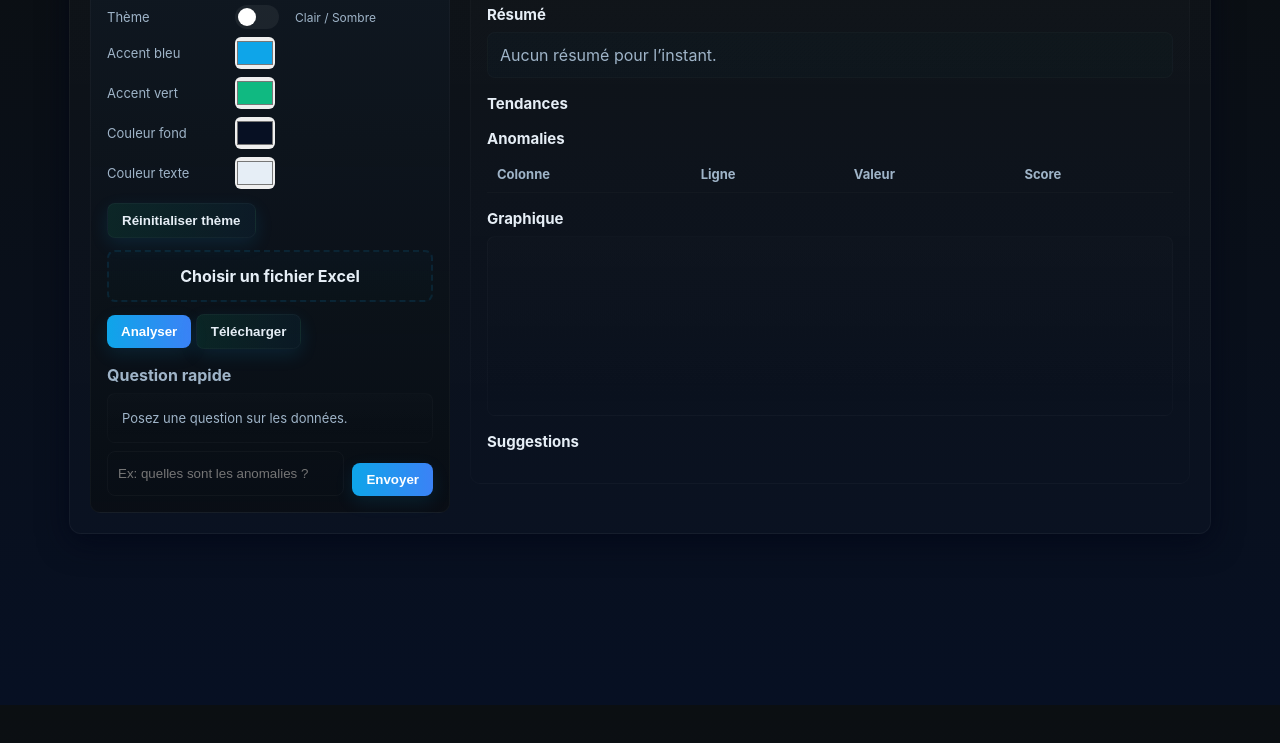
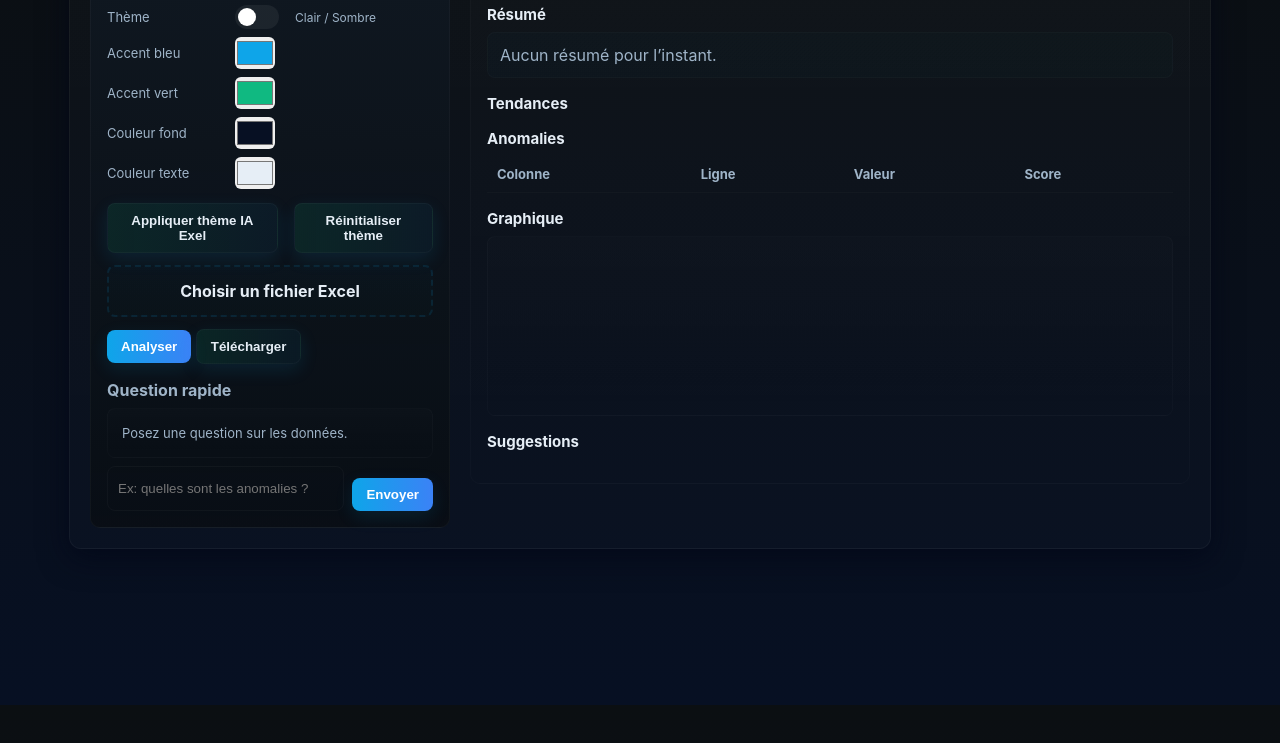
Before and after one commit to NZ2015/ExelIA, a website: page index.html in a window 1280 px wide. Shown: the part 95-838 px from the top of the page. Drawn offline with nearby package versions, Linux system fonts and the light colour scheme.

Commit message:
Add IA theme button and make toggle accessible (aria)

```diff
--- a/index.html
+++ b/index.html
@@ -18,7 +18,7 @@
             <div class="theme-controls" id="themeControls">
               <div class="theme-row theme-toggle">
                 <label>Thème</label>
-                <div id="themeToggle" class="toggle-switch" title="Basculer clair/sombre">
+                <div id="themeToggle" class="toggle-switch" title="Basculer clair/sombre" role="button" aria-pressed="false">
                   <div class="toggle-knob"></div>
                 </div>
                 <small class="helper" style="margin-left:8px;">Clair / Sombre</small>
@@ -45,7 +45,8 @@
               </div>
 
               <div class="theme-row">
-                <button id="resetThemeBtn" class="btn secondary" style="margin-top:6px;">Réinitialiser thème</button>
+                <button id="applyIaThemeBtn" class="btn secondary" style="margin-top:6px;">Appliquer thème IA Exel</button>
+                <button id="resetThemeBtn" class="btn secondary" style="margin-top:6px; margin-left:8px;">Réinitialiser thème</button>
               </div>
             </div>
 
```
